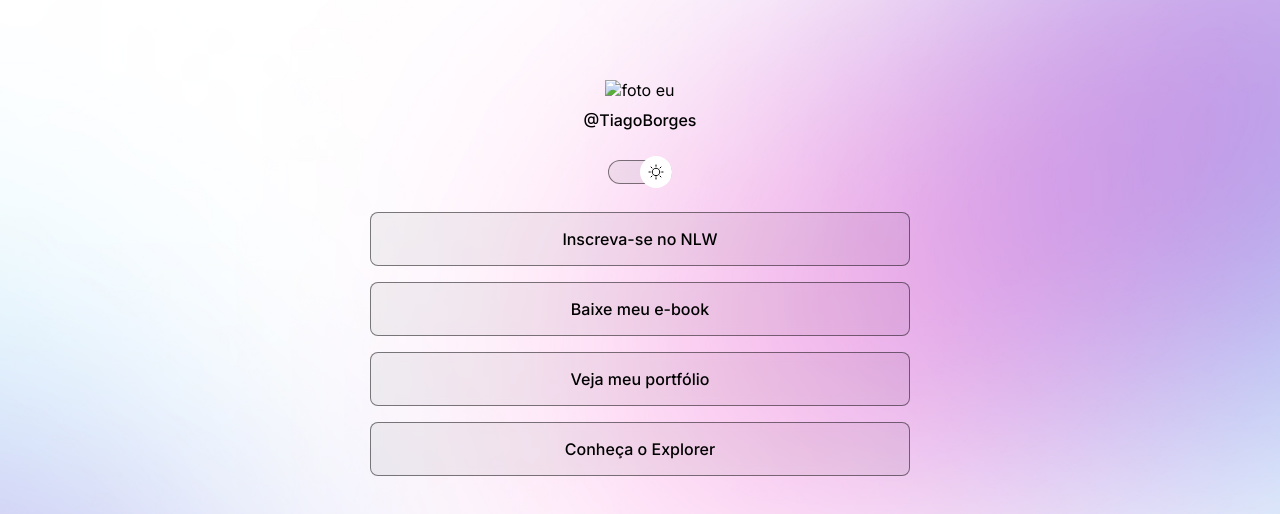
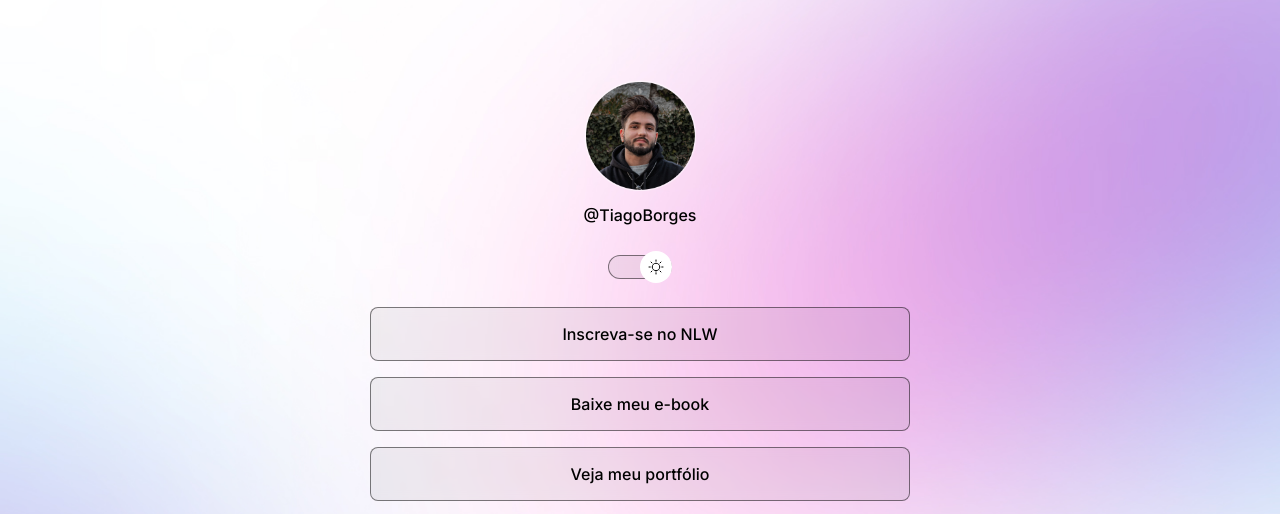
Before and after one commit to TFX19/ProjetoDevLinks, a plain HTML site: page index.html in a window 1280 px wide. Shown: the top 514 px of the page. Drawn offline with nearby package versions, Linux system fonts and the light colour scheme.

Commit message:
Last Change

```diff
--- a/index.html
+++ b/index.html
@@ -16,7 +16,7 @@
   <body>
     <div id="container">
       <div id="profile">
-        <img src="./assets/Avatar.png" alt="foto eu" />
+        <img src="./assets/img-me.png" alt="foto eu" />
         <p>@TiagoBorges</p>
       </div>
 
```
